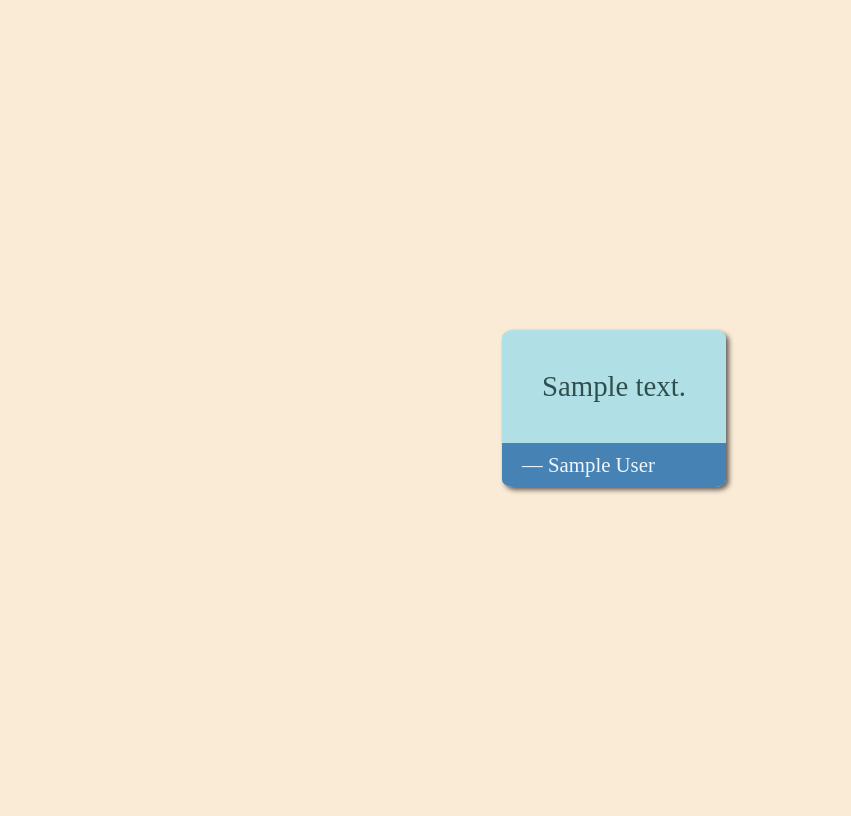
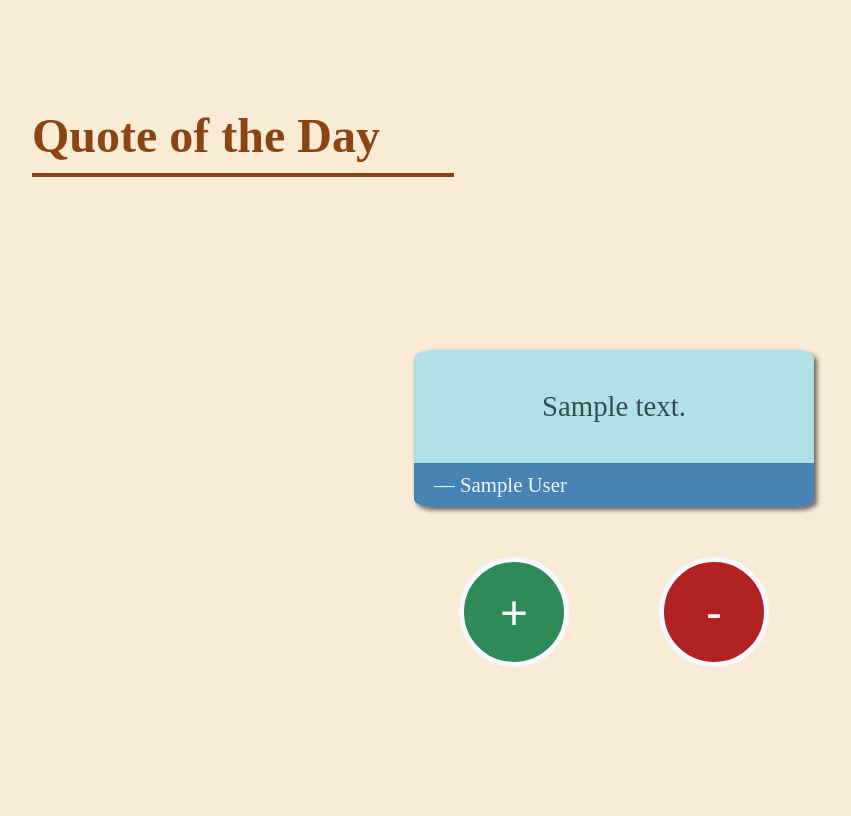
Before and after one commit to winecountry/quote-me, a Django app: template templates/daily_quote/index.html in a window 1280 px wide. Shown: the whole page, without its empty margins (26-877 px from the left). Run offline with Django 3.2, Linux system fonts and the light colour scheme; the template is opened without the code that fills it: values that come from a table or form of the project are taken from there, others are empty; tables that the repository leaves empty hold one stand-in row (values such as "Sample post").

Commit message:
improved styling for daily quote index template

```diff
--- a/daily_quote/static/daily_quote/main.css
+++ b/daily_quote/static/daily_quote/main.css
@@ -1,12 +1,25 @@
-html {
+body {
+    display: flex;
+    flex-direction: column;
+    align-items: center;
+    justify-content: flex-start;
+    min-height: 100vh;
     background-color: antiquewhite;
 }
 
-body {
-    min-height: 100vh;
-    display: flex;
-    justify-content: center;
-    align-items: center;
+h1 {
+    align-self: flex-start;
+    margin-top: 100px;
+    margin-left: 50px;
+    font-size: 3em;
+    color: saddlebrown;
+    padding-bottom: 10px;
+    width: 33vw;
+    border-bottom: 4px solid saddlebrown;
+}
+
+main {
+    margin: auto 0;
 }
 
 #quote_container {
@@ -19,6 +32,9 @@ body {
 }
 
 #quote_container blockquote {
+    display: flex;
+    align-items: center;
+    justify-content: center;
     padding: 40px;
     margin: 0;
     font-size: 1.8em;
@@ -30,3 +46,28 @@ body {
     color: aliceblue;
     background-color: steelblue;
 }
+
+.rank {
+    min-width: 400px;
+    margin-top: 50px;
+    display: flex;
+    align-items: center;
+    justify-content: space-around;
+}
+
+.rank button {
+    width: 110px;
+    height: 110px;
+    color: ghostwhite;
+    font-size: 3em;
+    border: 5px solid ghostwhite;
+    border-radius: 50%;
+}
+
+.rank #like {
+    background-color: seagreen;
+}
+
+.rank #dislike {
+    background-color: firebrick;
+}
--- a/templates/daily_quote/index.html
+++ b/templates/daily_quote/index.html
@@ -7,9 +7,16 @@
     <title>Daily Quote</title>
 </head>
 <body>
-<div id="quote_container">
-    <blockquote>{{ quote.text }}</blockquote>
-    <div id="author">&mdash; {{ quote.author }}</div>
-</div>
+<h1>Quote of the Day</h1>
+<main>
+    <div id="quote_container">
+        <blockquote>{{ quote.text }}</blockquote>
+        <div id="author">&mdash; {{ quote.author }}</div>
+    </div>
+    <div class="rank">
+        <button id="like">+</button>
+        <button id="dislike">-</button>
+    </div>
+</main>
 </body>
 </html>
```
